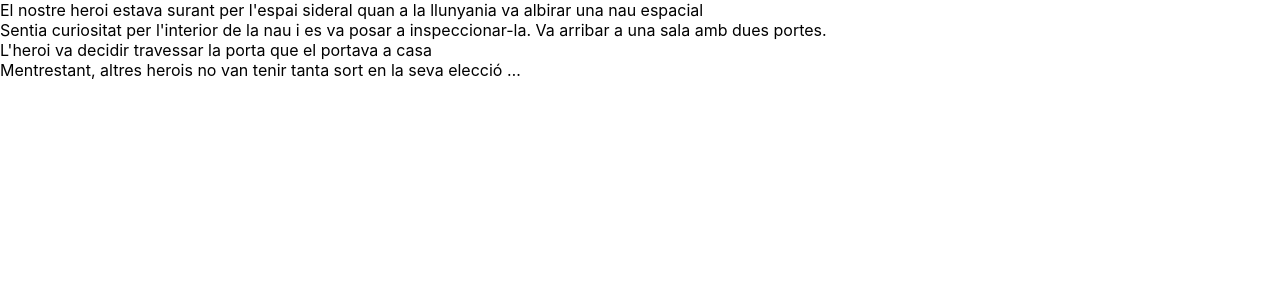
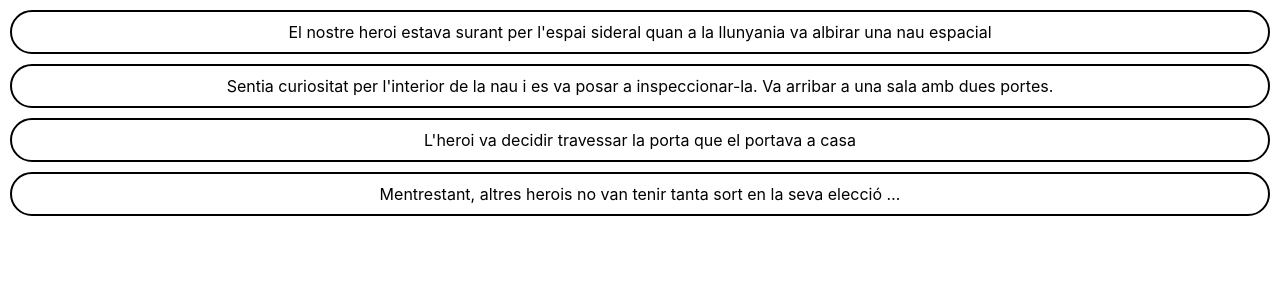
Before and after one commit to krishee107/ITACADEMY-S6-React-1, a React (Create React App) app: page / in a window 1280 px wide. Shown: the top 300 px of the page. Built offline with nearby package versions, Linux system fonts and the light colour scheme.

Commit message:
Ej 3: Styled-components para los strings

```diff
--- a/package.json
+++ b/package.json
@@ -9,6 +9,7 @@
     "react": "^18.2.0",
     "react-dom": "^18.2.0",
     "react-scripts": "5.0.1",
+    "styled-components": "^5.3.9",
     "web-vitals": "^2.1.4"
   },
   "scripts": {
--- a/src/components/escena/Escena.js
+++ b/src/components/escena/Escena.js
@@ -1,7 +1,9 @@
+import { Frase } from "./styled";
+
 const Escena = (props) => {
     const frases = props.frase;
     const listaFrases = frases.map((frase, index) =>
-        <div key={index}>{frase}</div>
+        <Frase key={index}> {frase} </Frase>
     );
     return (
         <>
--- /dev/null
+++ b/src/components/escena/styled.js
@@ -0,0 +1,9 @@
+import styled from "styled-components";
+
+export const Frase = styled.div`
+    border: solid 2px;
+    padding: 10px;
+    margin: 10px;
+    border-radius: 25px;
+    text-align: center;
+`;
```
Also changed, not shown: 1 other file (tests, documents, lock files or other folders).
